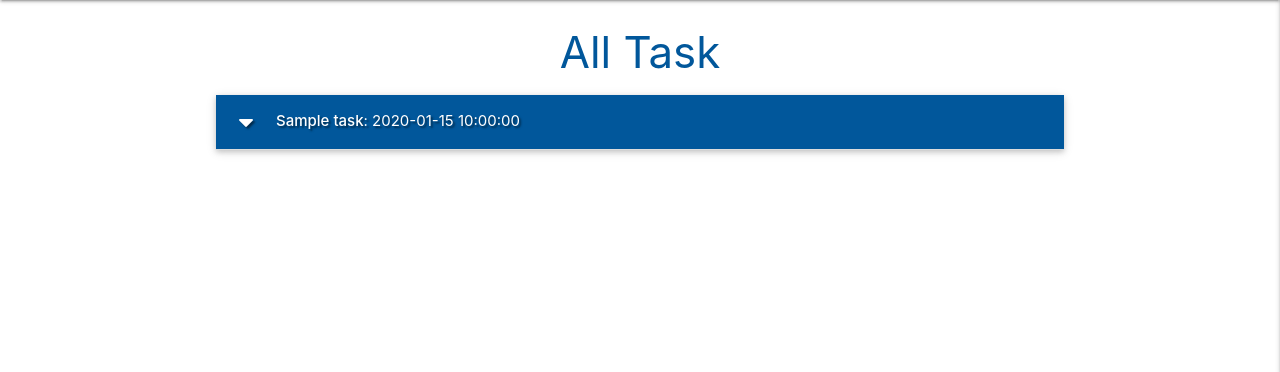
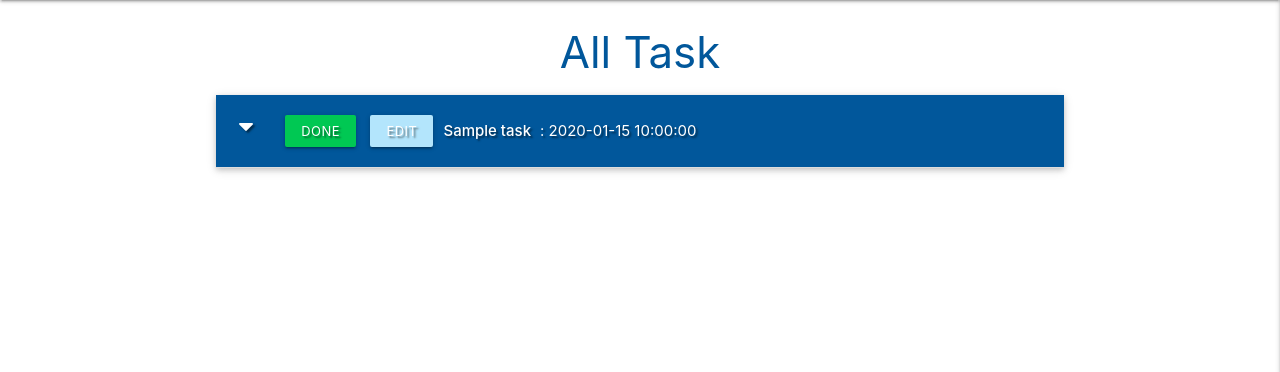
Before and after one commit to Peristratus/hopewell-flask-app, a Flask app: page /get_tasks in a window 1280 px wide. Shown: the part 64-436 px from the top of the page. Run offline with Flask 2, Linux system fonts and the light colour scheme; a database or web service that is not in the repository returns one stand-in record (values such as "Sample title"); some libraries are stand-ins or nearby versions.

Commit message:
Added the task edit and done button

```diff
--- a/app.py
+++ b/app.py
@@ -128,7 +128,7 @@ def add_task():
             "due_date": request.form.get("due_date"),
             "created_by": session["user"]
         }
-        mongo.db.task.insert_one( task)
+        mongo.db.tasks.insert_one( task)
         flash("Task Sucessfully Added")
         return redirect(url_for("get_tasks"))
 
--- a/static/css/style1.css
+++ b/static/css/style1.css
@@ -7,3 +7,14 @@
   line-height: 2;
 
 }
+
+.btn-small{
+
+    margin: 5px;
+}
+
+.collapsible-header .col strong{
+    margin: 5px;
+    line-height: 42px;
+
+}
--- a/templates/tasks.html
+++ b/templates/tasks.html
@@ -7,12 +7,18 @@
             {% for task in tasks %}
             <li>
                 <div class="collapsible-header white-text light-blue darken-4 text-shadow">
-                    <i class="fas fa-caret-down"></i>
-                    <strong> {{task.task_name}} </strong> : {{task.due_date}}
-                    {% if task.is_urgent == "on"%}
-                    <i class="fas fa-exclamation-circle light-blue-text text-lighten-2 tooltipped"
-                    data-position="right" data-tooltip="URGENT!"></i>
-                    {% endif %}
+                    <div class="col s3">
+                        <i class="fas fa-caret-down"></i>
+                        <a href="" class="btn-small green accent-4">Done</a>
+                        <a href="" class="btn-small light-blue lighten-4">Edit</a>
+                    </div>
+                    <div class="col s9">
+                        <strong> {{task.task_name}} </strong> : {{task.due_date}}
+                        {% if task.is_urgent == "on"%}
+                        <i class="fas fa-exclamation-circle light-blue-text text-lighten-2 tooltipped" data-position="right"
+                        data-tooltip="URGENT!"></i>
+                        {% endif %}
+                    </div>
                 </div>
                 <div class="collapsible-body">
                     <strong> {{task.category_name}} </strong>
```
